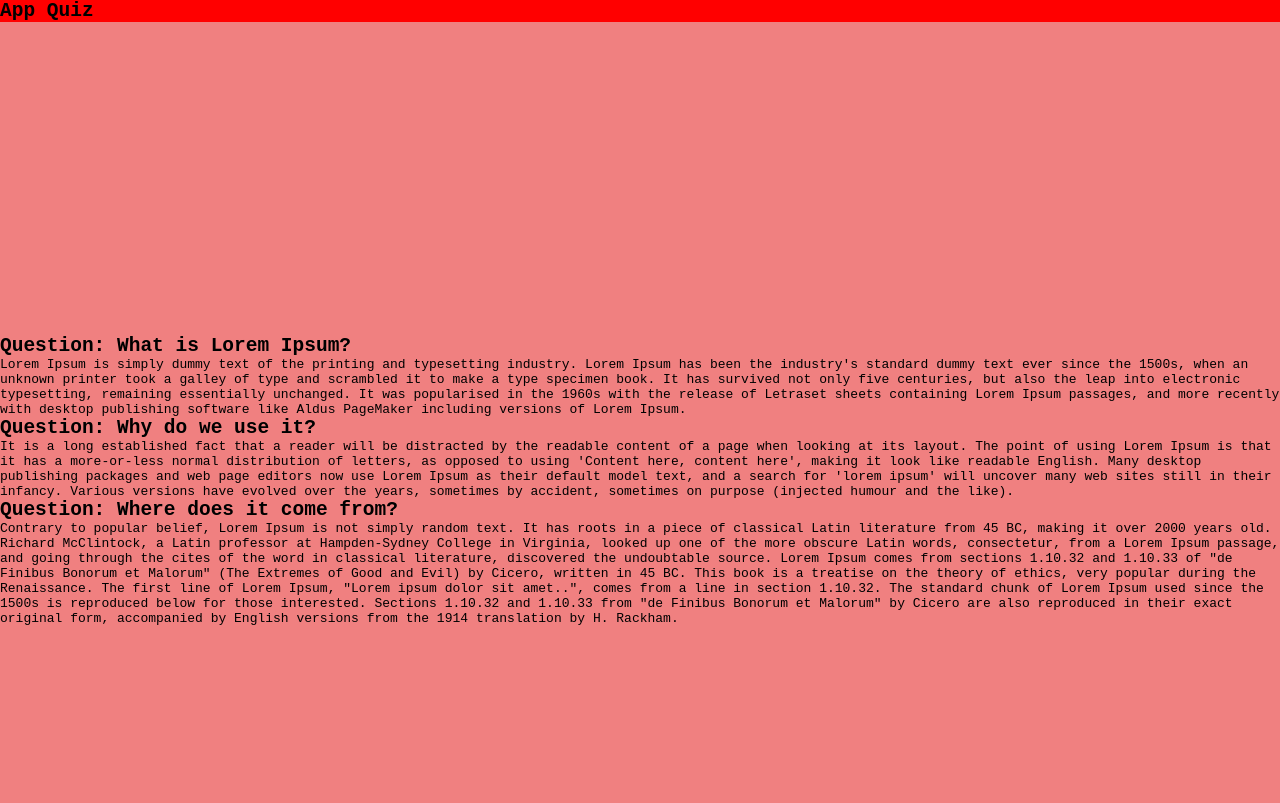
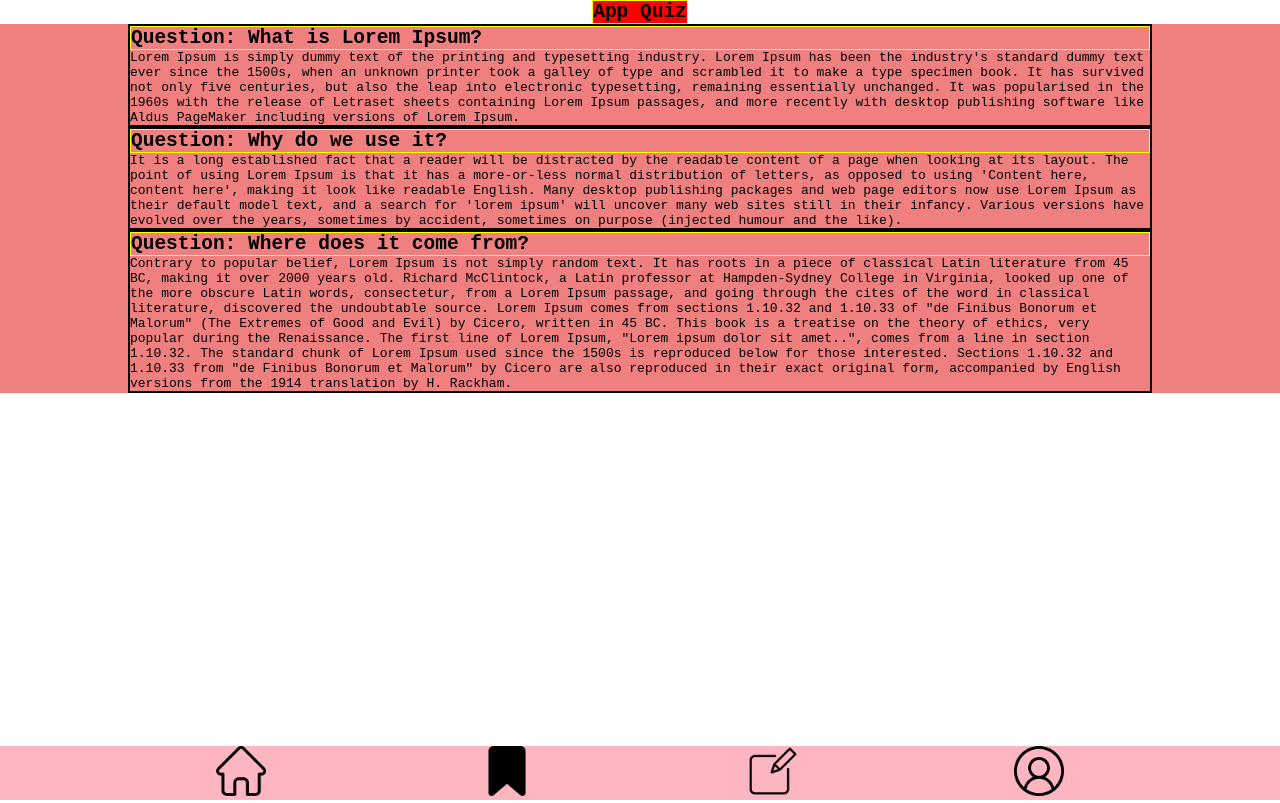
Before and after one commit to borislavkb/quiz-app-21-2-BB, a plain HTML site: page index.html in a window 1280 px wide. Shown: the top 803 px of the page. Drawn offline with Linux system fonts and the light colour scheme.

Commit message:
set footer to fixed position

```diff
--- a/index.html
+++ b/index.html
@@ -16,7 +16,7 @@
 
     <main class="content">
       <section class="Card">
-        <h2>Question: What is Lorem Ipsum?</h2>
+        <h2 class="Q">Question: What is Lorem Ipsum?</h2>
         <p>
           Lorem Ipsum is simply dummy text of the printing and typesetting
           industry. Lorem Ipsum has been the industry's standard dummy text ever
@@ -31,7 +31,7 @@
       </section>
 
       <section class="Card">
-        <h2>Question: Why do we use it?</h2>
+        <h2 class="Q">Question: Why do we use it?</h2>
         <p>
           It is a long established fact that a reader will be distracted by the
           readable content of a page when looking at its layout. The point of
@@ -46,7 +46,7 @@
       </section>
 
       <section class="Card">
-        <h2 class="Card">Question: Where does it come from?</h2>
+        <h2 class="Q">Question: Where does it come from?</h2>
         <p>
           Contrary to popular belief, Lorem Ipsum is not simply random text. It
           has roots in a piece of classical Latin literature from 45 BC, making
--- a/styles/index.css
+++ b/styles/index.css
@@ -1,10 +1,16 @@
 @import "_base.css";
 
-body {
+.outer-grid {
   display: grid;
   grid-template-rows: 10vh auto 10vh;
   background-color: lightcoral;
   height: 100vh;
+}
+
+.header {
+  display: flex;
+  align-items: center;
+  justify-content: center;
 }
 
 .AppName {
@@ -13,12 +19,11 @@ body {
 
 .content {
   display: flex;
+  flex-direction: column;
   justify-content: center;
-  flex-direction: column;
   align-items: center;
   background-color: lightcoral;
   overflow-y: scroll;
-  height: 100vh;
 }
 
 .navbar {
@@ -28,9 +33,21 @@ body {
   align-items: center;
   bottom: 0;
   background-color: lightpink;
+  position: fixed;
+  width: 100vw;
 }
 
 img {
   height: 50px;
   width: 50px;
 }
+
+.Card {
+  border: 2px solid black;
+  width: 80vw;
+  height: auto;
+}
+
+h2 {
+  border: 1px ridge yellow;
+}
```
